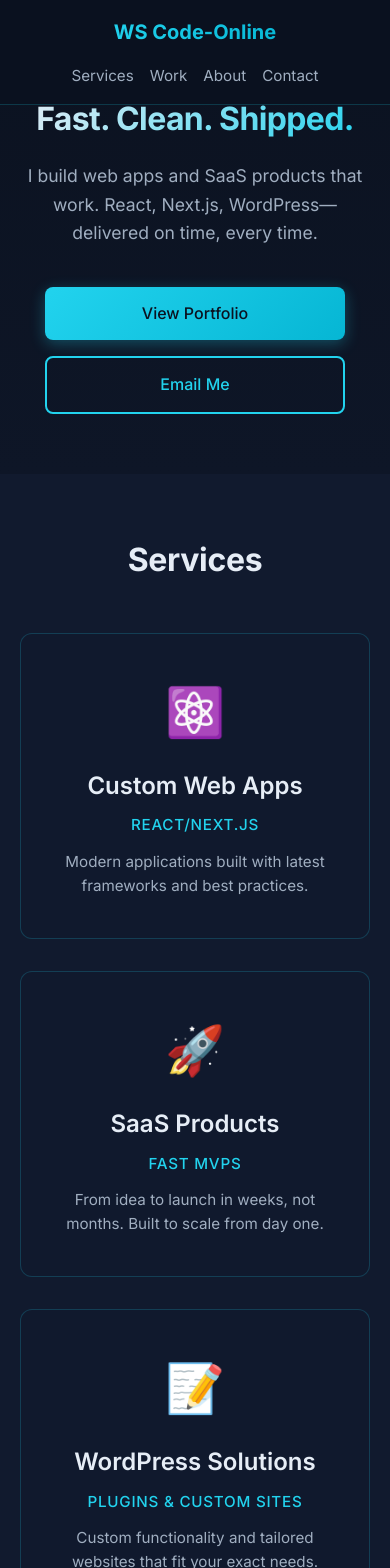
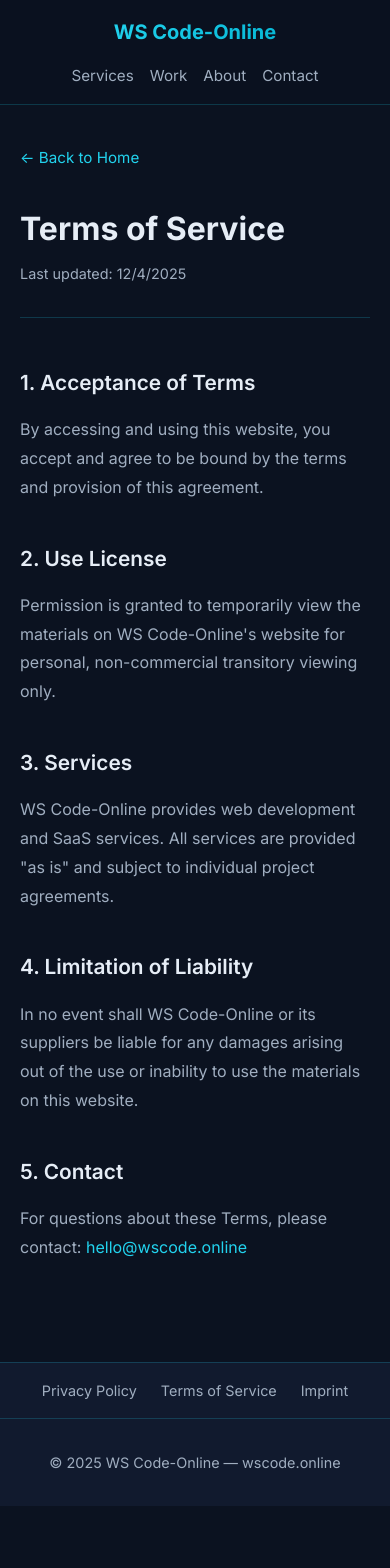
Before and after one commit to WailSolaiman/wscode.online, a React (Vite) app: page /terms in a window 390 px wide. Shown: the top 1568 px of the page. After the commit the page ends 1506 px from the top, so only its background shows below. Built offline with nearby package versions, Linux system fonts and the light colour scheme.

Commit message:
Add routing with legal pages, update navbar to relative on mobile, reduce work image height on mobile

```diff
--- a/package.json
+++ b/package.json
@@ -10,7 +10,8 @@
   },
   "dependencies": {
     "react": "^18.2.0",
-    "react-dom": "^18.2.0"
+    "react-dom": "^18.2.0",
+    "react-router-dom": "^7.10.0"
   },
   "devDependencies": {
     "@types/react": "^18.2.43",
--- a/src/App.jsx
+++ b/src/App.jsx
@@ -1,23 +1,18 @@
-import Navbar from './components/Navbar'
-import Hero from './components/Hero'
-import Services from './components/Services'
-import Work from './components/Work'
-import About from './components/About'
-import Contact from './components/Contact'
-import Footer from './components/Footer'
-import { scrollToSection } from './utils/scrollToSection'
-import { EMAIL } from './config/constants'
+import { Routes, Route } from 'react-router-dom'
+import Home from './pages/Home'
+import Privacy from './pages/Privacy'
+import Terms from './pages/Terms'
+import Imprint from './pages/Imprint'
 
 function App() {
 	return (
 		<div className='app'>
-			<Navbar scrollToSection={scrollToSection} />
-			<Hero email={EMAIL} />
-			<Services />
-			<Work />
-			<About />
-			<Contact email={EMAIL} />
-			<Footer />
+			<Routes>
+				<Route path='/' element={<Home />} />
+				<Route path='/privacy' element={<Privacy />} />
+				<Route path='/terms' element={<Terms />} />
+				<Route path='/imprint' element={<Imprint />} />
+			</Routes>
 		</div>
 	)
 }
--- a/src/components/Footer.jsx
+++ b/src/components/Footer.jsx
@@ -1,12 +1,25 @@
+import { Link } from 'react-router-dom'
+
 function Footer() {
 	const currentYear = new Date().getFullYear()
 
 	return (
-		<footer className='footer'>
-			<div className='container'>
-				<p>© {currentYear} WS Code-Online — wscode.online</p>
+		<>
+			<div className='footer-top'>
+				<div className='container'>
+					<div className='footer-links'>
+						<Link to='/privacy'>Privacy Policy</Link>
+						<Link to='/terms'>Terms of Service</Link>
+						<Link to='/imprint'>Imprint</Link>
+					</div>
+				</div>
 			</div>
-		</footer>
+			<footer className='footer'>
+				<div className='container'>
+					<p>© {currentYear} WS Code-Online — wscode.online</p>
+				</div>
+			</footer>
+		</>
 	)
 }
 
--- a/src/main.jsx
+++ b/src/main.jsx
@@ -1,10 +1,13 @@
 import React from 'react'
 import ReactDOM from 'react-dom/client'
+import { BrowserRouter } from 'react-router-dom'
 import App from './App.jsx'
 import './styles.css'
 
 ReactDOM.createRoot(document.getElementById('root')).render(
   <React.StrictMode>
-    <App />
+    <BrowserRouter>
+      <App />
+    </BrowserRouter>
   </React.StrictMode>,
 )
--- /dev/null
+++ b/src/pages/Home.jsx
@@ -0,0 +1,25 @@
+import Navbar from '../components/Navbar'
+import Hero from '../components/Hero'
+import Services from '../components/Services'
+import Work from '../components/Work'
+import About from '../components/About'
+import Contact from '../components/Contact'
+import Footer from '../components/Footer'
+import { scrollToSection } from '../utils/scrollToSection'
+import { EMAIL } from '../config/constants'
+
+function Home() {
+	return (
+		<>
+			<Navbar scrollToSection={scrollToSection} />
+			<Hero email={EMAIL} />
+			<Services />
+			<Work />
+			<About />
+			<Contact email={EMAIL} />
+			<Footer />
+		</>
+	)
+}
+
+export default Home
--- /dev/null
+++ b/src/pages/Imprint.jsx
@@ -0,0 +1,61 @@
+import Navbar from '../components/Navbar'
+import Footer from '../components/Footer'
+import { Link } from 'react-router-dom'
+
+function Imprint() {
+	return (
+		<>
+			<Navbar scrollToSection={() => {}} />
+			<section className='legal-page'>
+				<div className='container'>
+					<div className='legal-content'>
+						<Link to='/' className='back-link'>← Back to Home</Link>
+						<h1>Imprint</h1>
+
+						<div className='legal-section'>
+							<h2>Information according to § 5 TMG</h2>
+							<p>
+								<strong>Wail Solaiman</strong>
+								<br />
+								WS Code-Online
+								<br />
+								Freelance Web Developer
+							</p>
+						</div>
+
+						<div className='legal-section'>
+							<h2>Contact</h2>
+							<p>
+								Email: <a href='mailto:hello@wscode.online'>hello@wscode.online</a>
+								<br />
+								Website: <a href='https://wscode.online' target='_blank' rel='noopener noreferrer'>wscode.online</a>
+							</p>
+						</div>
+
+						<div className='legal-section'>
+							<h2>Responsible for content</h2>
+							<p>
+								Wail Solaiman
+								<br />
+								Germany
+							</p>
+						</div>
+
+						<div className='legal-section'>
+							<h2>Disclaimer</h2>
+							<p>
+								The contents of our pages have been created with the greatest care. However, we cannot
+								guarantee the contents' accuracy, completeness or topicality. As service providers,
+								we are liable for own contents of these websites according to Sec. 7, paragraph 1
+								German Telemedia Act (TMG).
+							</p>
+						</div>
+					</div>
+				</div>
+			</section>
+			<Footer />
+		</>
+	)
+}
+
+export default Imprint
--- /dev/null
+++ b/src/pages/Privacy.jsx
@@ -0,0 +1,60 @@
+import Navbar from '../components/Navbar'
+import Footer from '../components/Footer'
+import { Link } from 'react-router-dom'
+
+function Privacy() {
+	return (
+		<>
+			<Navbar scrollToSection={() => {}} />
+			<section className='legal-page'>
+				<div className='container'>
+					<div className='legal-content'>
+						<Link to='/' className='back-link'>← Back to Home</Link>
+						<h1>Privacy Policy</h1>
+						<p className='last-updated'>Last updated: {new Date().toLocaleDateString()}</p>
+
+						<div className='legal-section'>
+							<h2>1. Information We Collect</h2>
+							<p>
+								We collect information that you provide directly to us, such as when you contact us via email
+								or use our services. This may include your name, email address, and any other information
+								you choose to provide.
+							</p>
+						</div>
+
+						<div className='legal-section'>
+							<h2>2. How We Use Your Information</h2>
+							<p>
+								We use the information we collect to:
+							</p>
+							<ul>
+								<li>Respond to your inquiries and provide customer support</li>
+								<li>Send you updates about our services (with your consent)</li>
+								<li>Improve our website and services</li>
+							</ul>
+						</div>
+
+						<div className='legal-section'>
+							<h2>3. Data Protection</h2>
+							<p>
+								We implement appropriate technical and organizational measures to protect your personal
+								information against unauthorized access, alteration, disclosure, or destruction.
+							</p>
+						</div>
+
+						<div className='legal-section'>
+							<h2>4. Contact Us</h2>
+							<p>
+								If you have any questions about this Privacy Policy, please contact us at:{' '}
+								<a href='mailto:hello@wscode.online'>hello@wscode.online</a>
+							</p>
+						</div>
+					</div>
+				</div>
+			</section>
+			<Footer />
+		</>
+	)
+}
+
+export default Privacy
--- /dev/null
+++ b/src/pages/Terms.jsx
@@ -0,0 +1,63 @@
+import Navbar from '../components/Navbar'
+import Footer from '../components/Footer'
+import { Link } from 'react-router-dom'
+
+function Terms() {
+	return (
+		<>
+			<Navbar scrollToSection={() => {}} />
+			<section className='legal-page'>
+				<div className='container'>
+					<div className='legal-content'>
+						<Link to='/' className='back-link'>← Back to Home</Link>
+						<h1>Terms of Service</h1>
+						<p className='last-updated'>Last updated: {new Date().toLocaleDateString()}</p>
+
+						<div className='legal-section'>
+							<h2>1. Acceptance of Terms</h2>
+							<p>
+								By accessing and using this website, you accept and agree to be bound by the terms
+								and provision of this agreement.
+							</p>
+						</div>
+
+						<div className='legal-section'>
+							<h2>2. Use License</h2>
+							<p>
+								Permission is granted to temporarily view the materials on WS Code-Online's website
+								for personal, non-commercial transitory viewing only.
+							</p>
+						</div>
+
+						<div className='legal-section'>
+							<h2>3. Services</h2>
+							<p>
+								WS Code-Online provides web development and SaaS services. All services are provided
+								"as is" and subject to individual project agreements.
+							</p>
+						</div>
+
+						<div className='legal-section'>
+							<h2>4. Limitation of Liability</h2>
+							<p>
+								In no event shall WS Code-Online or its suppliers be liable for any damages arising
+								out of the use or inability to use the materials on this website.
+							</p>
+						</div>
+
+						<div className='legal-section'>
+							<h2>5. Contact</h2>
+							<p>
+								For questions about these Terms, please contact:{' '}
+								<a href='mailto:hello@wscode.online'>hello@wscode.online</a>
+							</p>
+						</div>
+					</div>
+				</div>
+			</section>
+			<Footer />
+		</>
+	)
+}
+
+export default Terms
--- a/src/styles.css
+++ b/src/styles.css
@@ -388,6 +388,111 @@ section {
   }
 }
 
+/* Footer Top */
+.footer-top {
+  background: var(--bg-surface);
+  border-top: 1px solid var(--border);
+  padding: 1rem 0;
+}
+
+.footer-links {
+  display: flex;
+  justify-content: center;
+  gap: 2rem;
+  flex-wrap: wrap;
+}
+
+.footer-links a,
+.footer-links a:visited {
+  color: var(--text-secondary);
+  text-decoration: none;
+  font-size: 0.9rem;
+  transition: color 0.3s ease;
+}
+
+.footer-links a:hover {
+  color: var(--accent);
+}
+
+/* Legal Pages */
+.legal-page {
+  padding: 120px 0 80px;
+  min-height: calc(100vh - 200px);
+}
+
+.legal-content {
+  max-width: 800px;
+  margin: 0 auto;
+}
+
+.back-link {
+  display: inline-block;
+  color: var(--accent);
+  text-decoration: none;
+  margin-bottom: 2rem;
+  font-size: 0.95rem;
+  transition: color 0.3s ease;
+}
+
+.back-link:hover {
+  color: var(--accent-hover);
+}
+
+.legal-content h1 {
+  font-size: 2.5rem;
+  font-weight: 700;
+  margin-bottom: 0.5rem;
+  color: var(--text-primary);
+  font-family: 'Inter', sans-serif;
+}
+
+.last-updated {
+  color: var(--text-secondary);
+  font-size: 0.9rem;
+  margin-bottom: 3rem;
+  padding-bottom: 2rem;
+  border-bottom: 1px solid var(--border);
+}
+
+.legal-section {
+  margin-bottom: 2.5rem;
+}
+
+.legal-section h2 {
+  font-size: 1.5rem;
+  font-weight: 600;
+  margin-bottom: 1rem;
+  color: var(--text-primary);
+  font-family: 'Inter', sans-serif;
+}
+
+.legal-section p {
+  color: var(--text-secondary);
+  line-height: 1.8;
+  margin-bottom: 1rem;
+}
+
+.legal-section ul {
+  color: var(--text-secondary);
+  line-height: 1.8;
+  margin-left: 1.5rem;
+  margin-bottom: 1rem;
+}
+
+.legal-section li {
+  margin-bottom: 0.5rem;
+}
+
+.legal-section a {
+  color: var(--accent);
+  text-decoration: none;
+  transition: color 0.3s ease;
+}
+
+.legal-section a:hover {
+  color: var(--accent-hover);
+}
+
 /* Footer */
 .footer {
   background: var(--bg-surface);
@@ -403,13 +508,17 @@ section {
 
 /* Responsive */
 @media (max-width: 768px) {
+  .navbar {
+    position: relative;
+  }
+
   .nav-links {
     gap: 1rem;
     font-size: 0.85rem;
   }
 
   .hero {
-    padding: 100px 0 60px;
+    padding: 60px 0 60px;
   }
 
   .hero-buttons {
@@ -444,12 +553,32 @@ section {
     right: 1rem;
     left: 1rem;
   }
+
+  .footer-links {
+    gap: 1.5rem;
+  }
+
+  .legal-page {
+    padding: 40px 0 60px;
+  }
+
+  .legal-content h1 {
+    font-size: 2rem;
+  }
+
+  .legal-section h2 {
+    font-size: 1.3rem;
+  }
 }
 
 @media (max-width: 480px) {
   .nav-content {
     flex-direction: column;
     gap: 1rem;
+  }
+
+  .work-image {
+    height: 180px;
   }
 
   .nav-links {
```
Also changed, not shown: 1 other file (tests, documents, lock files or other folders).
